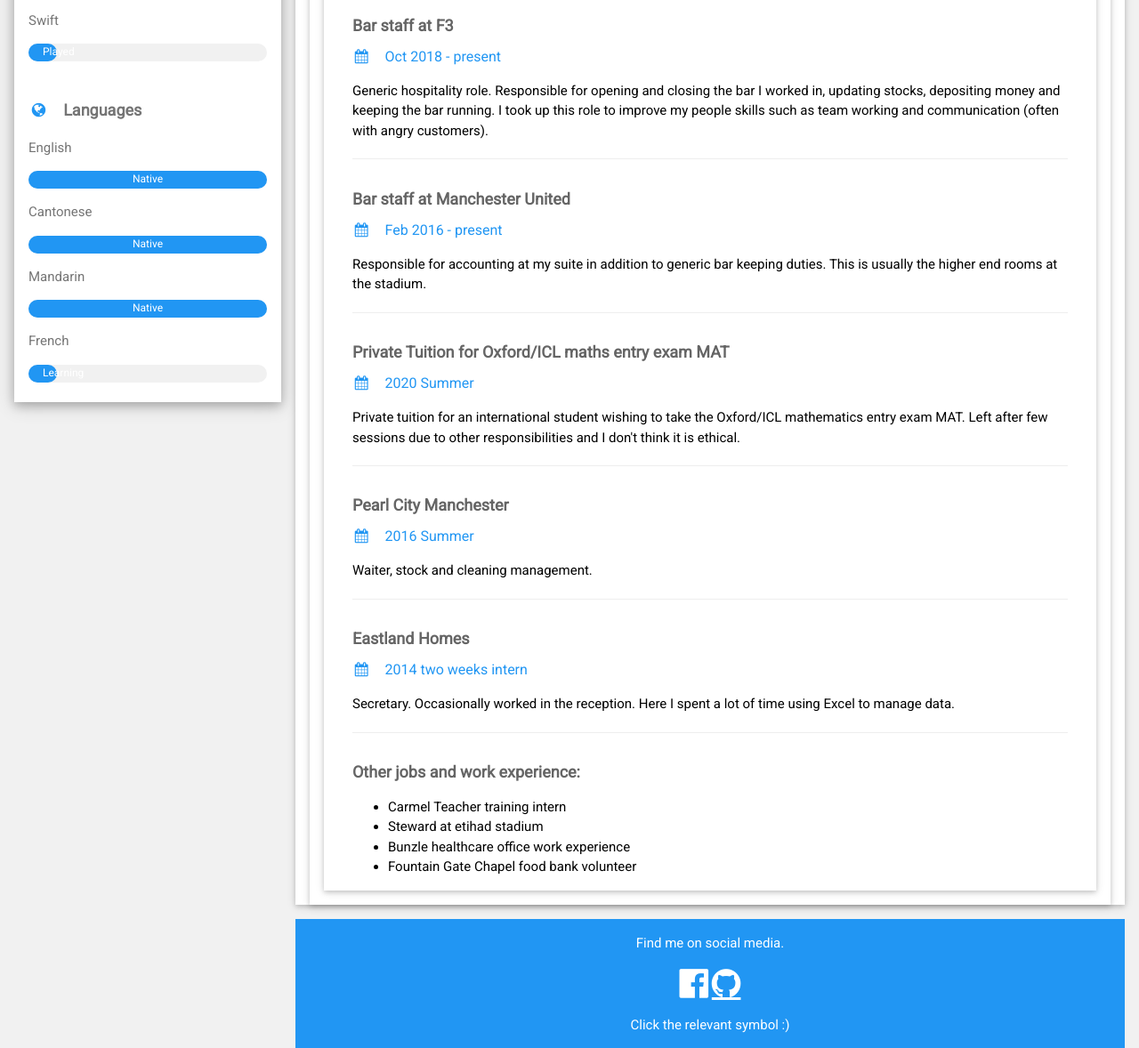
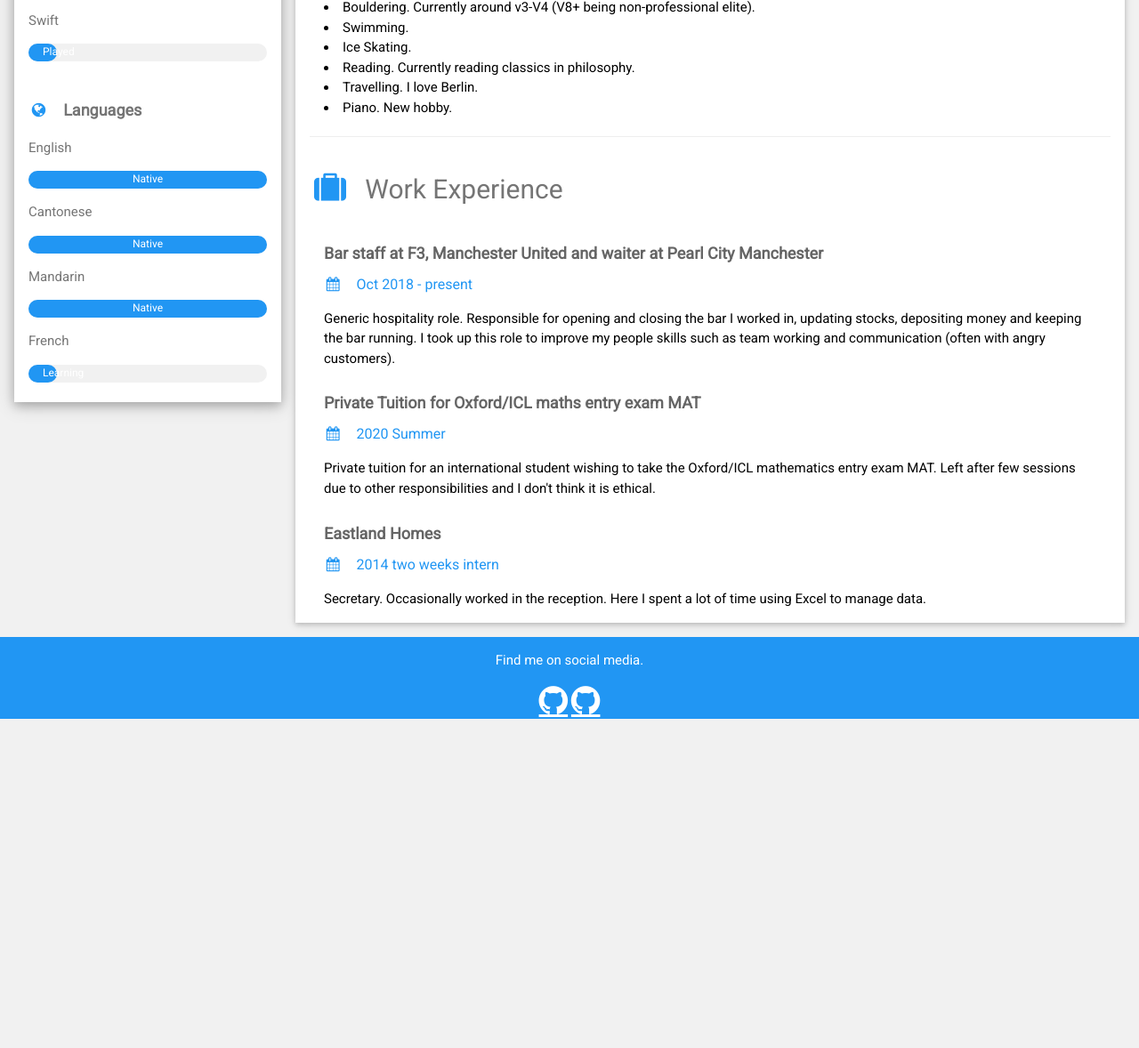
Before and after one commit to bigfatpanda1/My-CV, a plain HTML site: page index.html in a window 1280 px wide. Shown: the part 1143-2321 px from the top of the page at 89% size. After the commit the page ends 1951 px from the top, so only its background shows below. Drawn offline with nearby package versions, Linux system fonts and the light colour scheme.

Commit message:
Update index.html

```diff
--- a/index.html
+++ b/index.html
@@ -114,9 +114,11 @@
           <h5 class="w3-opacity"><span class="w3-tag w3-blue w3-round">University of Warwick</span><b>  MMath Master of Mathematics</b></h5>
           <h6 class="w3-text-blue"><i class="fa fa-calendar fa-fw w3-margin-right"></i>2017 - Present</h6></h6>
           <ul>
- 	 <li>Competed with WMI monsters and survived the four years. </li>
-   <li>4th Year Project <a href="https://www.overleaf.com/read/rgwyymnjwmht">"Elliptic Curves and its application to Cryptography of Cryptocurrency"</a> </li>
-
+   <li><b>Analysis</b>. My fourth year project on <a href="https://www.overleaf.com/read/rgwyymnjwmht">"Elliptic Curves and its application to Cryptography of Cryptocurrency"</a> required an extensive amount of analysis spanned over areas of elliptic curves (maths stuff) cryptography (tech) and cryptocurrencies (tech, finance and economics).
+  </li>
+  <li><b>Research</b>. research is a large part of my degree since that is the most important role of a mathematician. I have done two large research projects (the one mentioned above and an 12 essay with presentation on The Riemann Mapping Theorem) and many smaller research assignments and of course studying my degree itself is a big research project (much of my degree is expected to self-learn).
+</li>
+  <li><b>Adapting to environment</b>. This is probably the most important thing I learnt during the years at Warwick. I want to define this to mean the ability to learn but not learning just in the sense of learning material but also the ability to adapt and lean whatever new abilities/skill I need to complete whatever it is that I need to complete, whether it is an assignment or a project, in and/ or out of academic. This is a characteristic a mathematician must have in order to carry out research in completely unrelated fields and topics.</li>
 
         </div>
         <div class="w3-container">
@@ -140,11 +142,12 @@
                 <li>Algebraic Geometry</li>
                 <li>Commutative Algebra</li>
                 <li>Artificial intelligence/Machine Learning/Deep Learning</li>
+                <li>Cyber security (post-quantum cyber security)</li>
                 <li>Quantum Physics</li>
                 <li>General Relativity</li>
             </div>
 
-            <div class="w3-container w3-card w3-white">
+
               <h2 class="w3-text-grey w3-padding-16"><i class="fa fa-certificate fa-fw w3-margin-right w3-xxlarge w3-text-blue"></i>Non-Academic Interests</h2>
               <div class="w3-container">
                 <li>Programming to solve random problems online.</li>
@@ -160,51 +163,27 @@
 
 
 
-            <div class="w3-container w3-card w3-white w3-margin-bottom">
+            <hr>
         <h2 class="w3-text-grey w3-padding-16"><i class="fa fa-suitcase fa-fw w3-margin-right w3-xxlarge w3-text-blue"></i>Work Experience</h2>
         <div class="w3-container">
-          <h5 class="w3-opacity"><b>Bar staff at F3</b></h5>
+          <h5 class="w3-opacity"><b>Bar staff at F3, Manchester United and waiter at Pearl City Manchester</b></h5>
           <h6 class="w3-text-blue"><i class="fa fa-calendar fa-fw w3-margin-right"></i>Oct 2018 - present</h6>
           <p>Generic hospitality role. Responsible for opening and closing the bar I worked in, updating stocks, depositing money and keeping the bar running. I took up this role to improve my people skills such as team working and communication (often with angry customers).</p>
-          <hr>
-        </div>
-        <div class="w3-container">
-          <h5 class="w3-opacity"><b>Bar staff at Manchester United</b></h5>
-          <h6 class="w3-text-blue"><i class="fa fa-calendar fa-fw w3-margin-right"></i>Feb 2016 - present</h6>
-          <p>Responsible for accounting at my suite in addition to generic bar keeping duties. This is usually the higher end rooms at the stadium.</p>
-          <hr>
+
         </div>
         <div class="w3-container">
           <h5 class="w3-opacity"><b>Private Tuition for Oxford/ICL maths entry exam MAT</b></h5>
           <h6 class="w3-text-blue"><i class="fa fa-calendar fa-fw w3-margin-right"></i>2020 Summer</h6>
           <p>Private tuition for an international student wishing to take the Oxford/ICL mathematics entry exam MAT. Left after few sessions due to other responsibilities and I don't think it is ethical.</p>
-          <hr>
-        </div>
-        <div class="w3-container">
-          <h5 class="w3-opacity"><b>Pearl City Manchester</b></h5>
-          <h6 class="w3-text-blue"><i class="fa fa-calendar fa-fw w3-margin-right"></i>2016 Summer</h6>
-          <p>Waiter, stock and cleaning management.</p>
-          <hr>
+
         </div>
         <div class="w3-container">
           <h5 class="w3-opacity"><b>Eastland Homes</b></h5>
           <h6 class="w3-text-blue"><i class="fa fa-calendar fa-fw w3-margin-right"></i>2014 two weeks intern</h6>
           <p>Secretary. Occasionally worked in the reception. Here I spent a lot of time using Excel to manage data.</p>
-          <hr>
+
         </div>
 
-
-      <div class="w3-container">
-        <h5 class="w3-opacity"><b>Other jobs and work experience:</b></h5>
-        <ul>
-<li>Carmel Teacher training intern</li>
-<li>Steward at etihad stadium</li>
-<li>Bunzle healthcare office work experience</li>
-<li>Fountain Gate Chapel food bank volunteer</li></ul>
-        <p>
-
-
-        </div>
     <!-- End Right Column -->
     </div>
 
@@ -216,11 +195,9 @@
 
 <footer class="w3-container w3-blue w3-center w3-margin-top">
   <p>Find me on social media.</p>
-  <a href="https://www.facebook.com/profile.php?id=100002480037818" class="fa fa-facebook-official w3-hover-opacity"style="font-size:38px"></a>
+     <a href="https://www.facebook.com/profile.php?id=100002480037818" class="fa fa-github w3-hover-opacity"style="font-size:38px"></a>
    <a href="https://github.com/bigfatpanda1" class="fa fa-github w3-hover-opacity"style="font-size:38px"></a>
 
-  <p>Click the relevant symbol :)</p><p></p>
-</footer>
 
 </body>
 </html>
```
